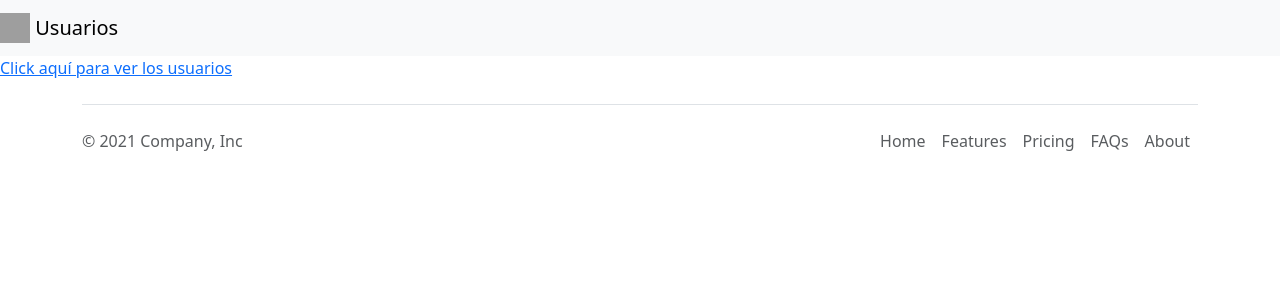
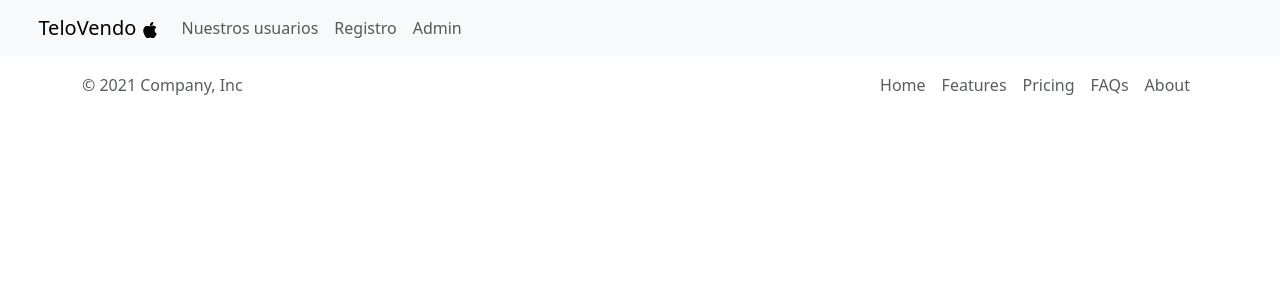
Before and after one commit to rodrigolfh/python-trabajos-grupales, a Django app: page / in a window 1280 px wide. Shown: the top 300 px of the page. Run offline with Django 4.2, Linux system fonts and the light colour scheme; grey boxes are pictures that could not be loaded.

Commit message:
avances grupales 13-06

```diff
--- a/modulo-6/telovendo/telovendo/account/templates/account/base.html
+++ b/modulo-6/telovendo/telovendo/account/templates/account/base.html
@@ -8,13 +8,43 @@
     <link href="https://cdn.jsdelivr.net/npm/bootstrap@5.3.0/dist/css/bootstrap.min.css" rel="stylesheet" integrity="sha384-9ndCyUaIbzAi2FUVXJi0CjmCapSmO7SnpJef0486qhLnuZ2cdeRhO02iuK6FUUVM" crossorigin="anonymous">
 </head>
 <body>
-  <nav class="navbar navbar-light bg-light">
-    <a class="navbar-brand" href="#">
-      <img src="https://icons.getbootstrap.com/assets/icons/bootstrap-fill.svg" width="30" height="30" class="d-inline-block align-top" alt="" >
-      Usuarios
+  <nav style="padding-left: 3%;" class="fixed-top navbar navbar-expand-lg navbar-light bg-light navbar-static-top">
+    <a class="navbar-brand" href="{% url 'index' %}"> TeloVendo
+        <svg xmlns="http://www.w3.org/2000/svg" width="16" height="16" fill="currentColor" class="bi bi-apple"
+            viewBox="0 0 16 16">
+            <path
+                d="M11.182.008C11.148-.03 9.923.023 8.857 1.18c-1.066 1.156-.902 2.482-.878 2.516.024.034 1.52.087 2.475-1.258.955-1.345.762-2.391.728-2.43Zm3.314 11.733c-.048-.096-2.325-1.234-2.113-3.422.212-2.189 1.675-2.789 1.698-2.854.023-.065-.597-.79-1.254-1.157a3.692 3.692 0 0 0-1.563-.434c-.108-.003-.483-.095-1.254.116-.508.139-1.653.589-1.968.607-.316.018-1.256-.522-2.267-.665-.647-.125-1.333.131-1.824.328-.49.196-1.422.754-2.074 2.237-.652 1.482-.311 3.83-.067 4.56.244.729.625 1.924 1.273 2.796.576.984 1.34 1.667 1.659 1.899.319.232 1.219.386 1.843.067.502-.308 1.408-.485 1.766-.472.357.013 1.061.154 1.782.539.571.197 1.111.115 1.652-.105.541-.221 1.324-1.059 2.238-2.758.347-.79.505-1.217.473-1.282Z" />
+            <path
+                d="M11.182.008C11.148-.03 9.923.023 8.857 1.18c-1.066 1.156-.902 2.482-.878 2.516.024.034 1.52.087 2.475-1.258.955-1.345.762-2.391.728-2.43Zm3.314 11.733c-.048-.096-2.325-1.234-2.113-3.422.212-2.189 1.675-2.789 1.698-2.854.023-.065-.597-.79-1.254-1.157a3.692 3.692 0 0 0-1.563-.434c-.108-.003-.483-.095-1.254.116-.508.139-1.653.589-1.968.607-.316.018-1.256-.522-2.267-.665-.647-.125-1.333.131-1.824.328-.49.196-1.422.754-2.074 2.237-.652 1.482-.311 3.83-.067 4.56.244.729.625 1.924 1.273 2.796.576.984 1.34 1.667 1.659 1.899.319.232 1.219.386 1.843.067.502-.308 1.408-.485 1.766-.472.357.013 1.061.154 1.782.539.571.197 1.111.115 1.652-.105.541-.221 1.324-1.059 2.238-2.758.347-.79.505-1.217.473-1.282Z" />
+        </svg>
     </a>
-  </nav>
+    <button class="navbar-toggler" type="button" data-toggle="collapse" data-target="#navbarNav"
+        aria-controls="navbarNav" aria-expanded="false" aria-label="Toggle navigation">
+        <span class="navbar-toggler-icon"></span>
+    </button>
+    <div class="collapse navbar-collapse" id="navbarNav">
+        <ul class="navbar-nav">
+            <li class="nav-item">
+                <a class="nav-link" href="{% url 'pg2' %}">Nuestros usuarios<span
+                        class="sr-only"></span></a>
+            </li>
+            <li class="nav-item">
+                <a class="nav-link" href="{% url 'inscripcion' %}">Registro</a>
+            </li>
+            <li class="nav-item">
+              <a class="nav-link" href="{% url 'admin:index' %}">Admin</a>
+            </li>
+        </ul>
+    </div>
+</nav>
 
+  {% if messages %}
+  <ul class="messages">
+      {% for message in messages %}
+      <li{% if message.tags %} class="{{ message.tags }}"{% endif %}>{{ message }}</li>
+      {% endfor %}
+  </ul>
+  {% endif %}
 {% block body %}
 
 {% endblock %}
--- a/modulo-6/telovendo/telovendo/account/templates/account/index.html
+++ b/modulo-6/telovendo/telovendo/account/templates/account/index.html
@@ -3,4 +3,5 @@
 {% block body %}
 
 <a href="{% url 'pg2' %}">Click aquí para ver los usuarios</a>
+
 {% endblock %}
--- a/modulo-6/telovendo/telovendo/account/urls.py
+++ b/modulo-6/telovendo/telovendo/account/urls.py
@@ -3,6 +3,7 @@
 urlpatterns = [
     path("", views.index, name = "index"),
     path("pg2", views.pg2, name = "pg2"),
+    path("inscripcion", views.crear_proveedor, name = "inscripcion")
     #path("usuarios", views.usuarios, name = "usuarios")
     # "" es lo que sigue de la url principal, en este caso es solo /,
     # el segundo parámetro es lo que se debe renderizar al ingresar allí.
--- a/modulo-6/telovendo/telovendo/account/views.py
+++ b/modulo-6/telovendo/telovendo/account/views.py
@@ -1,6 +1,8 @@
-from django.shortcuts import render
-
+from django.shortcuts import render, redirect
 from django.contrib.auth.models import User
+from .models import Proveedor
+from .forms import ProveedorForm
+from django.contrib import messages
 # Create your views here.
 def index(request):
 
@@ -10,3 +12,32 @@
 def pg2(request):
     users = User.objects.all()
     return render(request, 'account/pg2.html', { 'users':users})
+
+#-------------------------------------------------------------------
+def crear_proveedor(request):
+    form = ProveedorForm()
+
+    if request.method == "POST":
+        print(request)
+        form = ProveedorForm(request.POST)
+
+        if form.is_valid():
+            print(form)
+            proveedor = Proveedor()
+            proveedor.razon_social = form.cleaned_data['razon_social']
+            proveedor.rut_empresa = form.cleaned_data['rut_empresa']
+            proveedor.contacto = form.cleaned_data['contacto']
+            proveedor.email_contacto = form.cleaned_data['email_contacto']
+            proveedor.telefono_contacto = form.cleaned_data['telefono_contacto']
+            proveedor.fecha_inscripcion = form.cleaned_data['fecha_inscripcion']
+            proveedor.save()
+            messages.success(request, 'Usuario ingresado exitosamente')
+        else:
+            print("Datos invalidos")
+        return redirect('account/')
+
+    context = {
+        'form': form
+    }
+
+    return render(request, 'account/inscripcion.html', context=context)
```
Also changed, not shown: modulo-6/telovendo/telovendo/account/admin.py (+7 -0 lines), modulo-6/telovendo/telovendo/account/forms.py (added, +15 -0 lines), modulo-6/telovendo/telovendo/account/models.py (+13 -0 lines), modulo-6/telovendo/telovendo/account/templates/account/inscripcion.html (added, +13 -0 lines), modulo-6/telovendo/telovendo/account/migrations/0003_proveedor.py (added), modulo-6/telovendo/telovendo/db.sqlite3, 2 other files.
